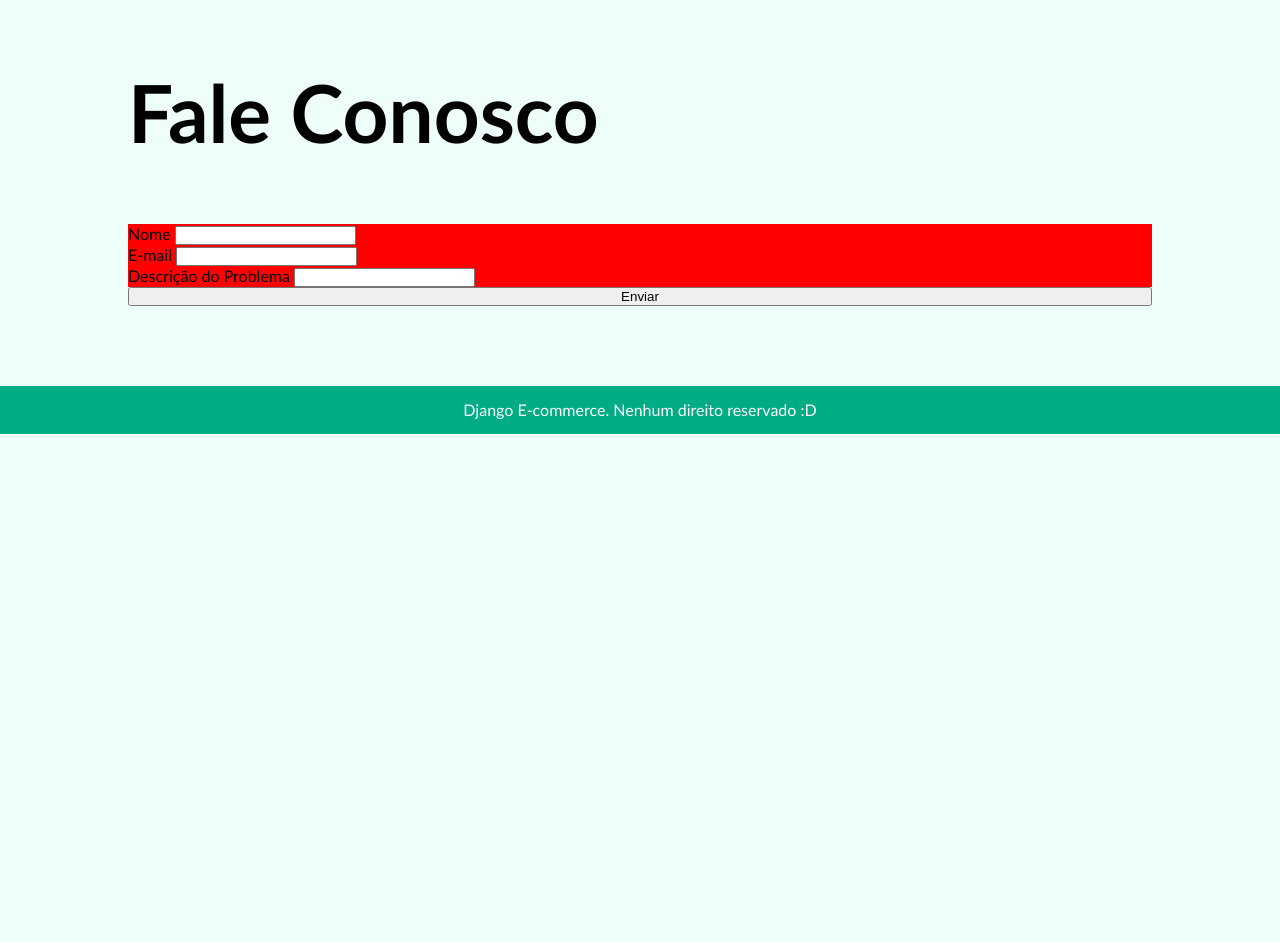
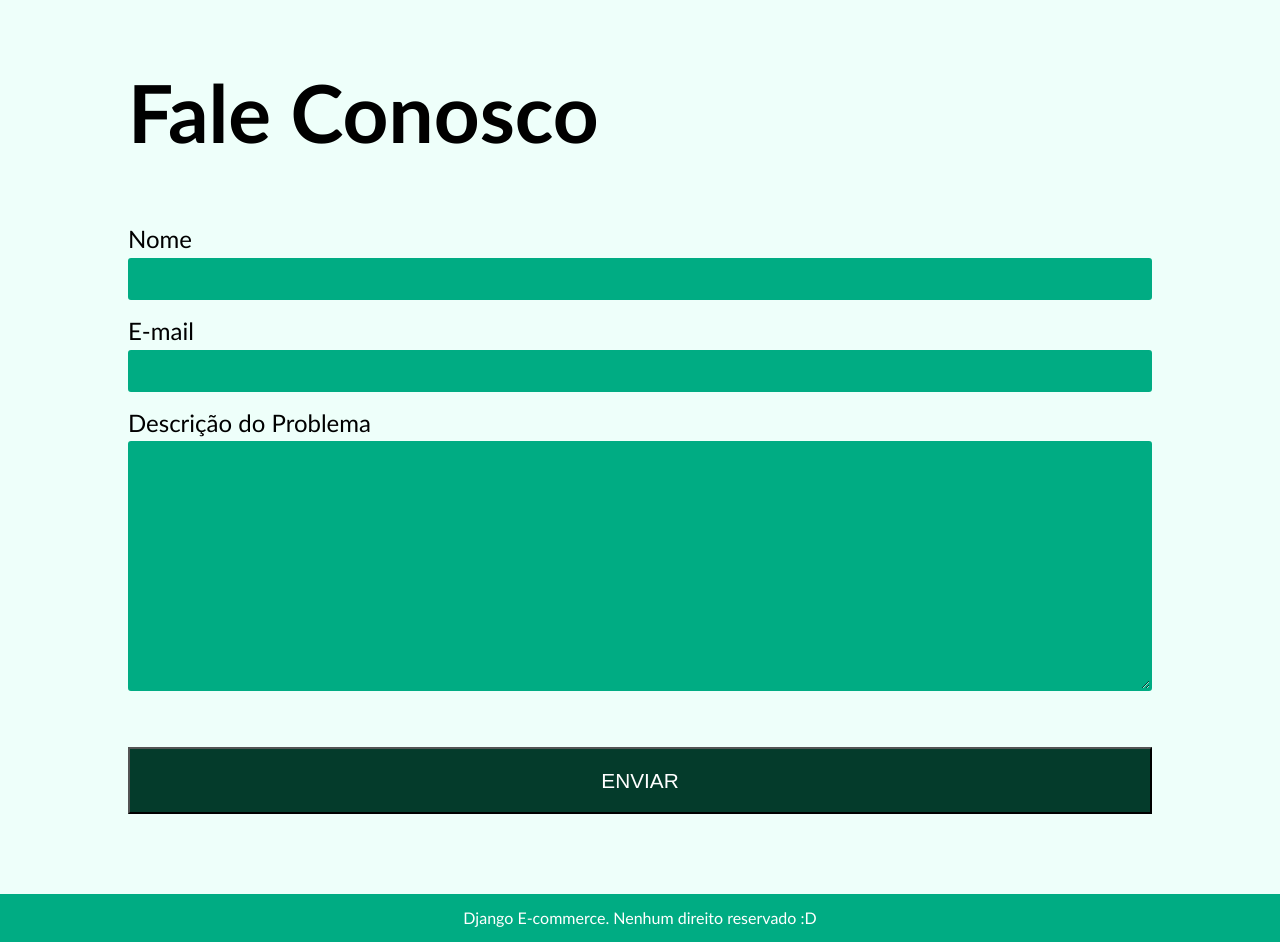
Before and after one commit to arthurfreitasrocha/django_ecommerce, a Django app: page /fale_conosco in a window 1280 px wide. Shown: the part 96-1038 px from the top of the page. Before the commit the page ends 530 px from the top, so only its background shows below. Run offline with Django 3.2, Linux system fonts and the light colour scheme.

Commit message:
finalizada a página contato

```diff
--- a/core/static/css/base.css
+++ b/core/static/css/base.css
@@ -287,6 +287,56 @@ footer span{
 }
 
 
+.contato div:nth-child(1){
+    margin-top: 0;
+}
+
 .contato div{
-    background-color: red;
+    display: flex;
+    flex-direction: column;
+
+    margin: 0.5rem 0;
 }
+
+.contato div span{
+    font-size: 1.5rem;
+}
+
+.contato div input, .contato div textarea{
+    background-color: #00ac83;
+    margin-top: 0.3rem;
+    padding: 0.5rem 1rem;
+
+    font-size: 1.2rem;
+    color: white;
+
+    border: solid 2px #00ac83;
+    border-radius: 3px;
+}
+
+.contato div input:hover, .contato div textarea:hover, .contato div input:focus, .contato div textarea:focus{
+    background-color: #00ac84d0;
+    border: solid 2px #043b2b;
+}
+
+
+
+.contato button{
+    background-color: #043b2b;
+    display: inline-block;
+    width: 100%;
+    margin-top: 3rem;
+    padding: 1.2rem 2rem;
+    cursor: pointer;
+
+    font-size: 1.3rem;
+    text-transform: uppercase;
+    text-decoration: none;
+    text-align: center;
+    color: white;
+}
+
+
+.produtos button:hover{
+    background-color: #00ac83;
+}
--- a/core/templates/contato.html
+++ b/core/templates/contato.html
@@ -24,7 +24,7 @@
 
         <div>
             <span>Descrição do Problema</span>
-            <input type="text">
+            <textarea name="" id="" cols="30" rows="10"></textarea>
         </div>
 
         <button>Enviar</button>
```
